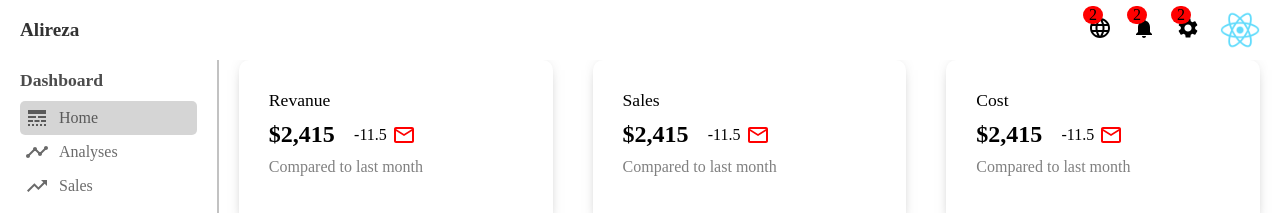
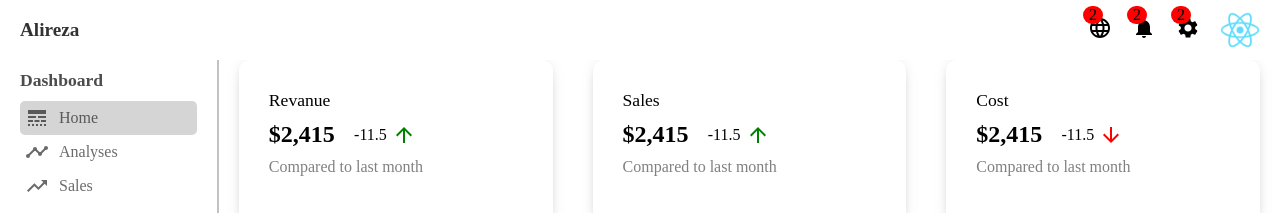
Before and after one commit to alirezatalebizadeh/dashboard-react, a React (Create React App) app: page / in a window 1280 px wide. Shown: the top 213 px of the page. Built offline with nearby package versions, Linux system fonts and the light colour scheme.

Commit message:
edit features.js

```diff
--- a/src/Components/Home/Chart/Chart.js
+++ b/src/Components/Home/Chart/Chart.js
@@ -16,7 +16,7 @@ export default function Chart({ title, data, dataKey, grid }) {
       <ResponsiveContainer width="100%" aspect={4}>
         <LineChart data={data}>
           <XAxis dataKey="name" stroke="#5550bd" />
-          <Line type='monotone' dataKey={dataKey} stroke="#5550bd" />
+          <Line type="monotone" dataKey={dataKey} stroke="#5550bd" />
           <Tooltip />
           {grid && <CartesianGrid stroke="#e0dfdf" strokeDasharray="10" />}
         </LineChart>
--- a/src/Components/Home/Futures/Feature.css
+++ b/src/Components/Home/Futures/Feature.css
@@ -31,7 +31,7 @@
   margin-left: 1.2rem;
 }
 .feature__icon {
-  font-size: 0.9rem;
+  font-size: 1.2rem;
   color: green;
   margin-left: 5px;
 }
--- a/src/Components/Home/Futures/Feature.js
+++ b/src/Components/Home/Futures/Feature.js
@@ -1,17 +1,16 @@
 import React from "react";
 import "./Feature.css";
-import MailOutlineIcon from "@mui/icons-material/MailOutline";
-
+import ArrowDownwardIcon from "@mui/icons-material/ArrowDownward";
+import ArrowUpwardIcon from "@mui/icons-material/ArrowUpward";
 export default function Feature() {
   return (
     <div className="features">
-
       <div className="FeatureItem">
         <span className="featureItem__title">Revanue</span>
         <div className="featureItem__container">
           <span className="feature__Money">$2,415</span>
           <span className="feature__Rate">
-            -11.5 <MailOutlineIcon className="feature__icon negative" />
+            -11.5 <ArrowUpwardIcon className="feature__icon " />
           </span>
         </div>
         <span className="featureItem__sub">Compared to last month</span>
@@ -22,7 +21,7 @@ export default function Feature() {
         <div className="featureItem__container">
           <span className="feature__Money">$2,415</span>
           <span className="feature__Rate">
-            -11.5 <MailOutlineIcon className="feature__icon negative" />
+            -11.5 <ArrowUpwardIcon className="feature__icon " />
           </span>
         </div>
         <span className="featureItem__sub">Compared to last month</span>
@@ -32,12 +31,11 @@ export default function Feature() {
         <div className="featureItem__container">
           <span className="feature__Money">$2,415</span>
           <span className="feature__Rate">
-            -11.5 <MailOutlineIcon className="feature__icon negative" />
+            -11.5 <ArrowDownwardIcon className="feature__icon negative" />
           </span>
         </div>
         <span className="featureItem__sub">Compared to last month</span>
       </div>
-
     </div>
   );
 }
```
